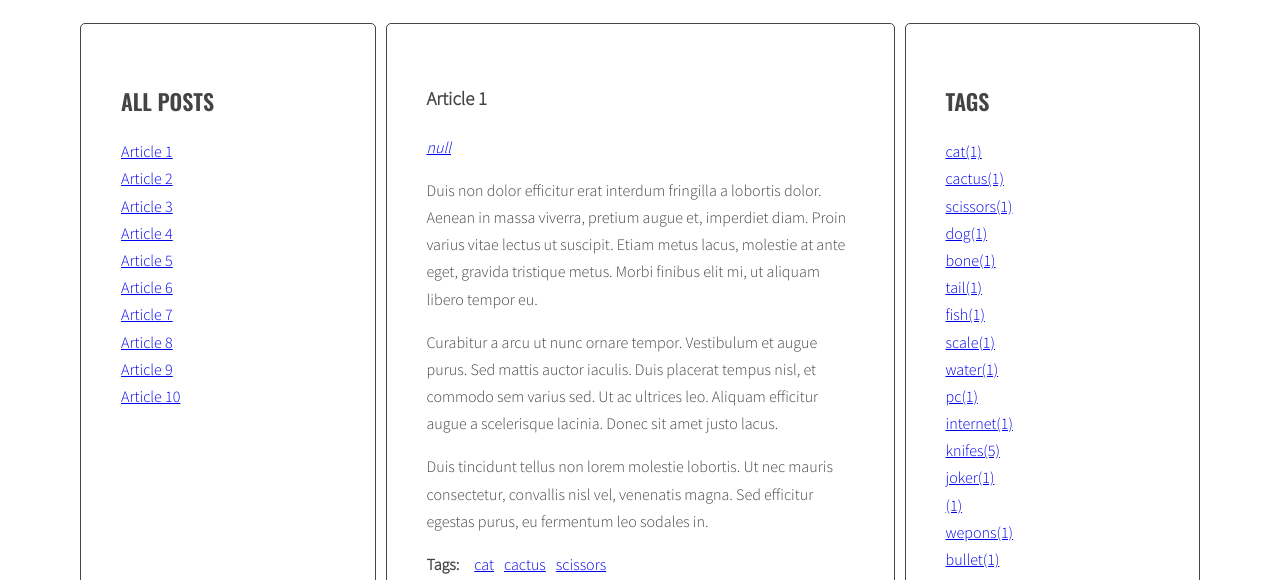
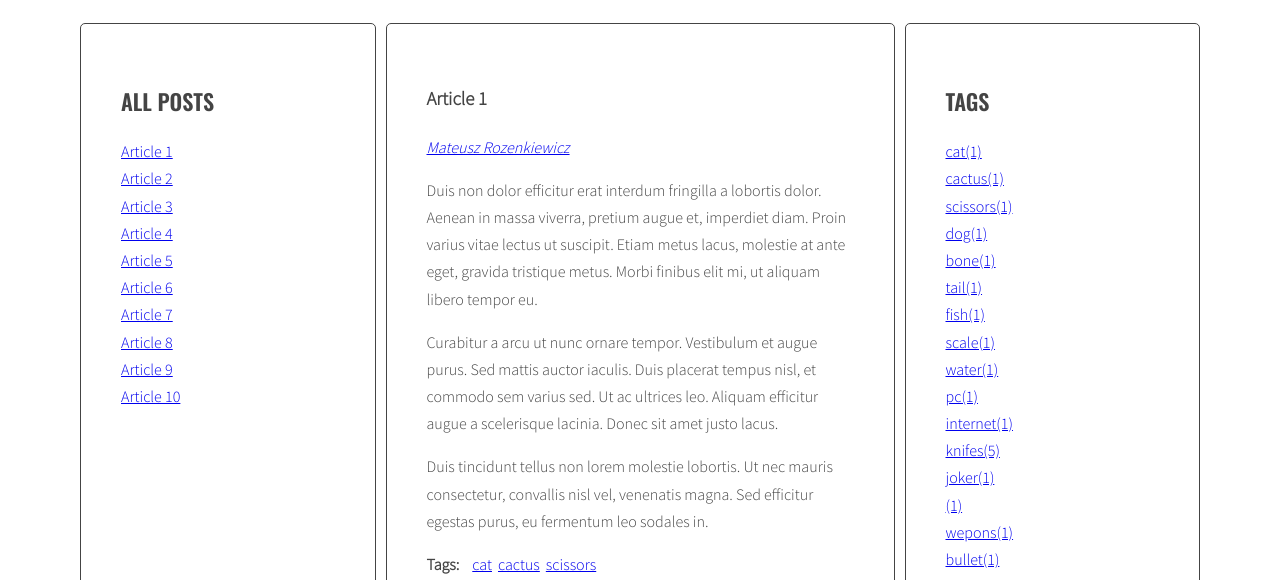
Before and after one commit to Zer0-web/javascript-blog, a website: page index.html in a window 1280 px wide. Shown: the part 220-800 px from the top of the page. Drawn offline with nearby package versions, Linux system fonts and the light colour scheme.

Commit message:
add author in index.html add margin in tags style.scss

```diff
--- a/index.html
+++ b/index.html
@@ -27,7 +27,7 @@
               </ul>
             </aside>
             <section class="posts">
-              <article class="post active" id="article-1" data-tags="cat cactus scissors">
+              <article class="post active" post-author="Mateusz Rozenkiewicz" id="article-1" data-tags="cat cactus scissors">
                 <h3 class="post-title">Article 1</h3>
                 <p class="post-author">by Marion Berry</p>
                 <div class="post-content">
@@ -43,7 +43,7 @@
                   </ul>
                 </div>
               </article>
-              <article class="post" id="article-2" data-tags="dog bone tail">
+              <article class="post" post-author="Mateusz Rozenkiewicz" id="article-2" data-tags="dog bone tail">
                 <h3 class="post-title">Article 2</h3>
                 <p class="post-author">by Theo Tabby</p>
                 <div class="post-content">
@@ -59,7 +59,7 @@
                   </ul>
                 </div>
               </article>
-              <article class="post" id="article-3" data-tags="fish scale water">
+              <article class="post" post-author="Mateusz Rozenkiewicz" id="article-3" data-tags="fish scale water">
                 <h3 class="post-title">Article 3</h3>
                 <p class="post-author">by George Tuxedo</p>
                 <div class="post-content">
@@ -74,7 +74,7 @@
                   </ul>
                 </div>
               </article>
-              <article class="post" id="article-4" data-tags="pc internet">
+              <article class="post" post-author="Mateusz Rozenkiewicz" id="article-4" data-tags="pc internet">
                 <h3 class="post-title">Article 4</h3>
                 <p class="post-author">by Kitty Toebean</p>
                 <div class="post-content">
@@ -90,7 +90,7 @@
                   </ul>
                 </div>
               </article>
-              <article class="post" id="article-5" data-tags="knifes joker ">
+              <article class="post" post-author="Mateusz Rozenkiewicz" id="article-5" data-tags="knifes joker ">
                 <h3 class="post-title">Article 5</h3>
                 <p class="post-author">by Marion Berry</p>
                 <div class="post-content">
@@ -106,7 +106,7 @@
                   </ul>
                 </div>
               </article>
-              <article class="post" id="article-6" data-tags="wepons bullet">
+              <article class="post" post-author="Mateusz Rozenkiewicz" id="article-6" data-tags="wepons bullet">
                 <h3 class="post-title">Article 6</h3>
                 <p class="post-author">by George Tuxedo</p>
                 <div class="post-content">
@@ -122,7 +122,7 @@
                   </ul>
                 </div>
               </article>
-              <article class="post" id="article-7" data-tags="knifes guns">
+              <article class="post" post-author="Mateusz Rozenkiewicz" id="article-7" data-tags="knifes guns">
                 <h3 class="post-title">Article 7</h3>
                 <p class="post-author">by Kitty Toebean</p>
                 <div class="post-content">
@@ -138,7 +138,7 @@
                   </ul>
                 </div>
               </article>
-              <article class="post" id="article-8" data-tags="tortilla kebab">
+              <article class="post" post-author="Mateusz Rozenkiewicz" id="article-8" data-tags="tortilla kebab">
                 <h3 class="post-title">Article 8</h3>
                 <p class="post-author">by Theo Tabby</p>
                 <div class="post-content">
@@ -154,7 +154,7 @@
                   </ul>
                 </div>
               </article>
-              <article class="post" id="article-9" data-tags="food organic">
+              <article class="post" post-author="Mateusz Rozenkiewicz" id="article-9" data-tags="food organic">
                 <h3 class="post-title">Article 9</h3>
                 <p class="post-author">by Marion Berry</p>
                 <div class="post-content">
@@ -170,7 +170,7 @@
                   </ul>
                 </div>
               </article>
-              <article class="post" id="article-10" data-tags="finish who">
+              <article class="post" post-author="Mateusz Rozenkiewicz" id="article-10" data-tags="finish who">
                 <h3 class="post-title">Article 10</h3>
                 <p class="post-author">by George Tuxedo</p>
                 <div class="post-content">
@@ -197,7 +197,7 @@
                 <li><a href="#">news</a> <span>(6)</span></li> -->
               </ul>
               <h2 class="section-title">Authors</h2>
-              <ul class="list authors">
+              <!--<ul class="list authors">
                 <li>
                   <a href="#">
                     <span class="author-name">Kitty Toebean</span>
@@ -218,7 +218,7 @@
                     <span class="author-name">Marion Berry</span>
                   </a>
                 </li>
-              </ul>
+              </ul> -->
             </aside>
           </main>
         </div>
--- a/sass/style.scss
+++ b/sass/style.scss
@@ -118,6 +118,6 @@ body {
     margin: 0 10px 0 0;
   }
   a {
-    margin: 0 5px;
+    margin: 0 3px;
   }
 }
```
Also changed, not shown: css/style.css.
